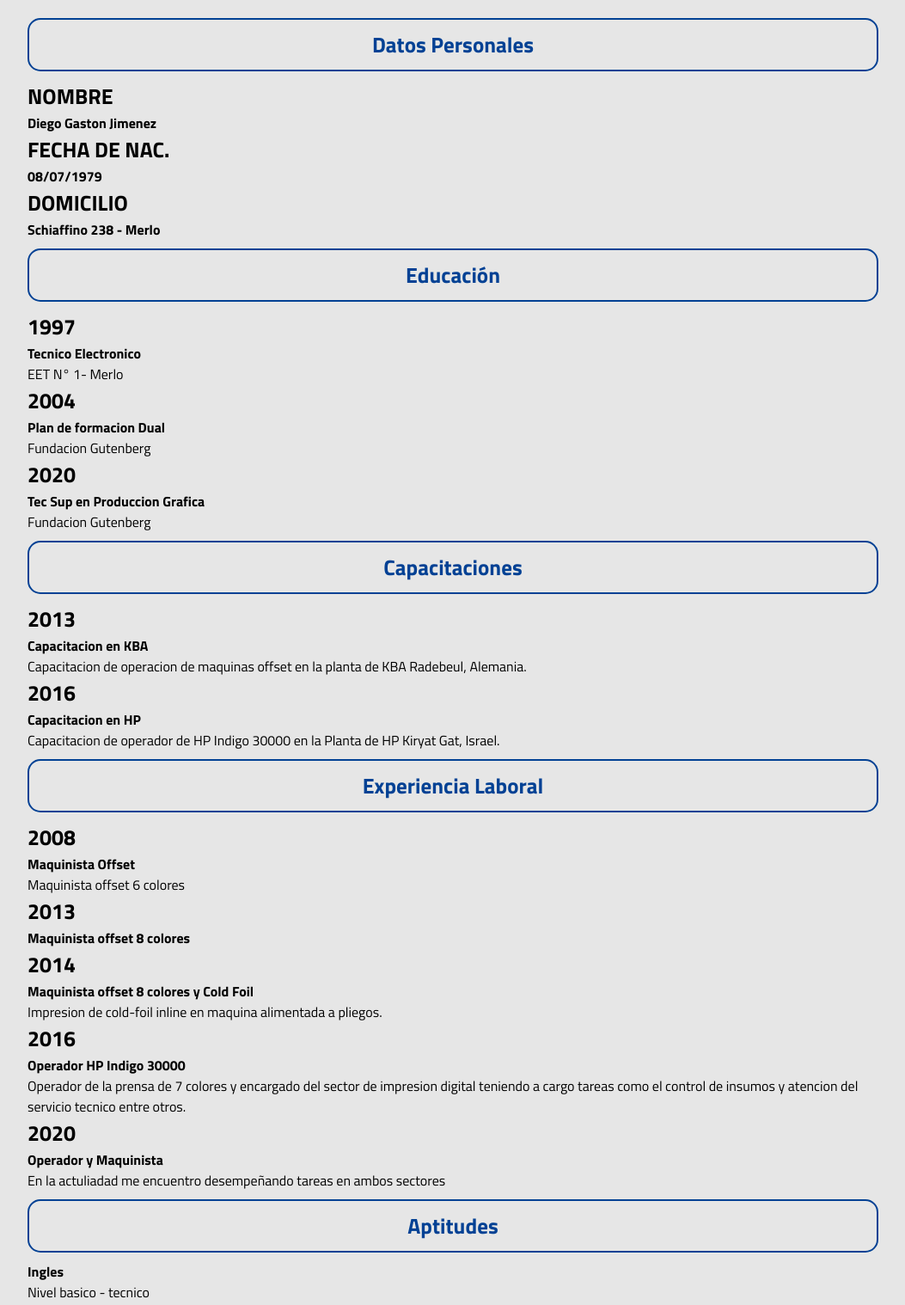
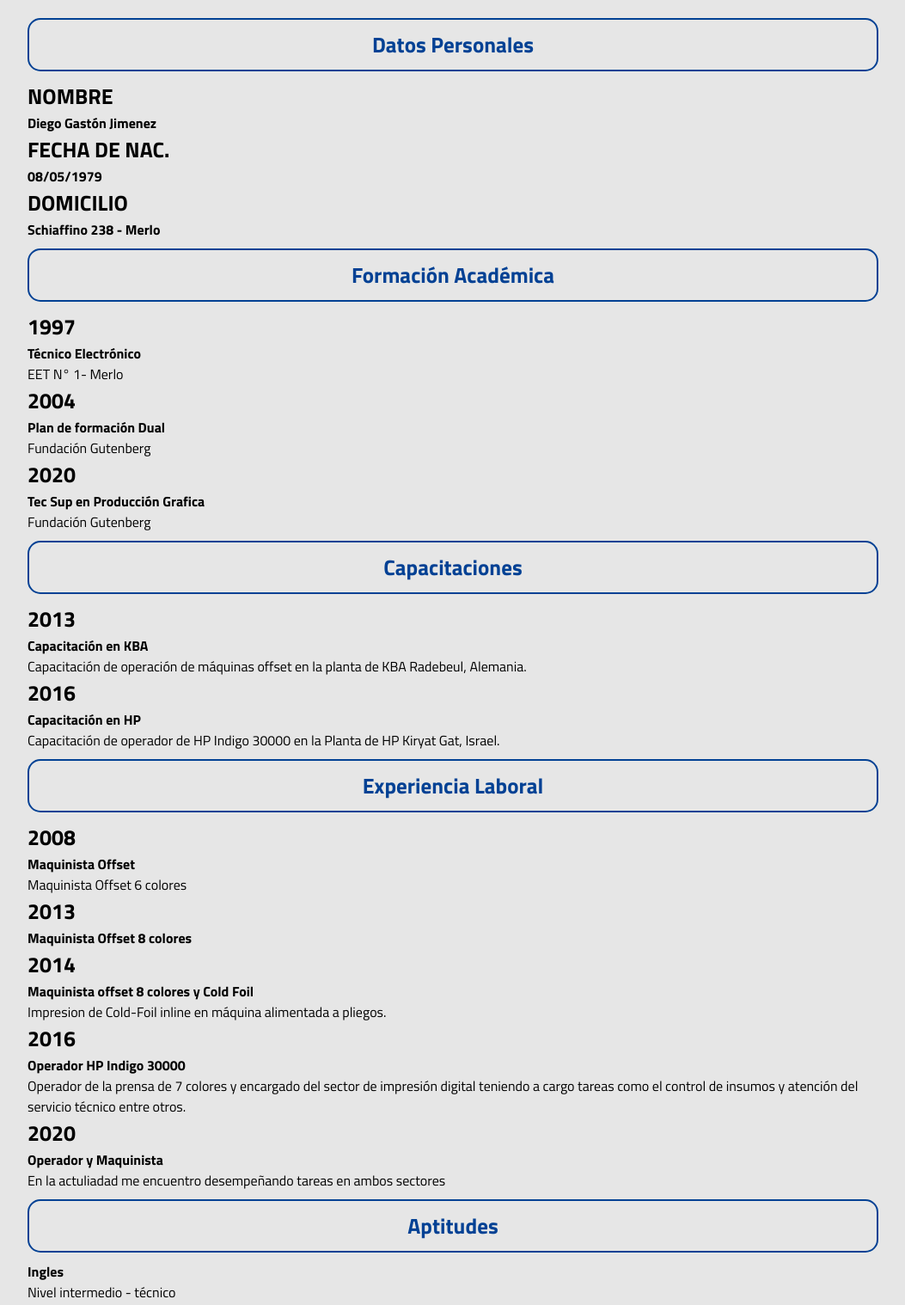
Before and after one commit to djg-arg/cv-diego-jimenez, a plain HTML site: page index.html in a window 1280 px wide. Shown: the part 1140-2658 px from the top of the page at 86% size, without its empty margins (118-1171 px from the left). Drawn offline with Linux system fonts and the light colour scheme.

Commit message:
Update index.html

```diff
--- a/index.html
+++ b/index.html
@@ -29,7 +29,7 @@
             </header>
             <div class="info">
                 <h1>DIEGO JIMENEZ</h1>
-                <h2>Tec. Sup. en Produccion Grafica</h2>
+                <h2>Tec. Sup. en Producción Gráfica</h2>
                 <div class="redes">
                     <a href="https://twitter.com/"><i class="fa-brands fa-twitter"></i></a>
                     <a href="https://es-la.facebook.com/"><i class="fa-brands fa-facebook-f"></i></a>
@@ -51,7 +51,7 @@
             <h3>Sobre Mi</h3>
 
             <p class="especial"> Soy un Tecnico con 13 años de experiencia como Maquinista offset</p>
-            <p>Mi nombre es Diego Gaston Jimenez, tengo 43 años y lo largo de mis 20 años de carrera en la indudtria grafica pude adquirir conocimientos en el campo de la impresion offset y luego en campo de la impresion digital. Y es con esta ultima que pude mejorar mis habilidades en lo operativo, en lo tecnico y tambien poder trabajar en conjunto con el area de pre-prensa.</p>
+            <p>Mi nombre es Diego Gastón Jimenez, tengo 43 años y a lo largo de mis 20 años de carrera en la industria gráfica, pude adquirir conocimientos en el campo de la Impresión Offset y luego en campo de la Impresión Digital. Y es con ésta última que pude mejorar mis habilidades en lo operativo, en lo técnico y también poder trabajar en conjunto con el área de Pre-prensa.</p>
 
 
         </div>
@@ -69,11 +69,11 @@
                         <div class="datos">
 
                                 <h3>Nombre</h3>
-                                <h4>Diego Gaston Jimenez</h4>
+                                <h4>Diego Gastón Jimenez</h4>
                                 <p></p>
 
                                 <h3>Fecha de Nac.</h3>
-                                <h4>08/07/1979</h4>
+                                <h4>08/05/1979</h4>
                                 <p></p>
 
 
@@ -87,21 +87,21 @@
 
 
                 <div class="col">
-                    <span class="titulo">Educación</span>
+                    <span class="titulo">Formación Académica</span>
                         <div class="datos">
 
                                 <h3>1997</h3>
-                                <h4>Tecnico Electronico</h4>
+                                <h4>Técnico Electrónico</h4>
                                 <p>EET N° 1- Merlo</p>
 
                                 <h3>2004</h3>
-                                <h4>Plan de formacion Dual</h4>
-                                <p>Fundacion Gutenberg</p>
+                                <h4>Plan de formación Dual</h4>
+                                <p>Fundación Gutenberg</p>
 
 
                                 <h3>2020</h3>
-                                <h4>Tec Sup en Produccion Grafica</h4>
-                                <p>Fundacion Gutenberg</p>
+                                <h4>Tec Sup en Producción Grafica</h4>
+                                <p>Fundación Gutenberg</p>
 
                         </div>
                 </div>
@@ -111,13 +111,13 @@
 
                                 <h3>2013</h3>
 
-                                <h4>Capacitacion en KBA </h4>
-                                <p>Capacitacion de operacion de maquinas offset en la planta de KBA Radebeul, Alemania. </p>
+                                <h4>Capacitación en KBA </h4>
+                                <p>Capacitación de operación de máquinas offset en la planta de KBA Radebeul, Alemania. </p>
 
                                 <h3>2016</h3>
 
-                                <h4>Capacitacion en HP</h4>
-                                <p>Capacitacion de operador de HP Indigo 30000 en la Planta de HP Kiryat Gat, Israel.</p>
+                                <h4>Capacitación en HP</h4>
+                                <p>Capacitación de operador de HP Indigo 30000 en la Planta de HP Kiryat Gat, Israel.</p>
 
                         </div>
                 </div>
@@ -129,22 +129,22 @@
                                 <h3>2008</h3>
 
                                 <h4>Maquinista Offset</h4>
-                                <p> Maquinista offset 6 colores</p>
+                                <p> Maquinista Offset 6 colores</p>
 
                                 <h3>2013</h3>
 
-                                <h4>Maquinista offset 8 colores</h4>
+                                <h4>Maquinista Offset 8 colores</h4>
                                 <p></p>
 
                                 <h3>2014</h3>
 
                                 <h4>Maquinista offset 8 colores y Cold Foil</h4>
-                                <p>Impresion de cold-foil inline en maquina alimentada a pliegos.</p>
+                                <p>Impresion de Cold-Foil inline en máquina alimentada a pliegos.</p>
 
                                 <h3>2016</h3>
 
                                 <h4>Operador HP Indigo 30000 </h4>
-                                <p>Operador de la prensa de 7 colores y encargado del sector de impresion digital teniendo a cargo tareas como el control de insumos y atencion del servicio tecnico entre otros.</p>
+                                <p>Operador de la prensa de 7 colores y encargado del sector de impresión digital teniendo a cargo tareas como el control de insumos y atención del servicio técnico entre otros.</p>
 
 
                                 <h3>2020</h3>
@@ -162,15 +162,15 @@
 
                                 <h3></h3>
                                 <h4>Ingles</h4>
-                                <p>Nivel basico - tecnico</p>
+                                <p>Nivel intermedio - técnico</p>
 
                                 <h3></h3>
                                 <h4>Trabajo en equipo</h4>
                                 <p>Buenas relaciones interpersonales</p>
 
                                 <h3></h3>
-                                <h4>Capacidad de adaptacion</h4>
-                                <p>Rapida adaptacion a las nuevas tecnologias y nuevas modalidades de trabajo</p>
+                                <h4>Capacidad de adaptación</h4>
+                                <p>Rápida adaptación a las nuevas tecnologias y nuevas modalidades de trabajo</p>
                         </div>
                 </div>
 
```
